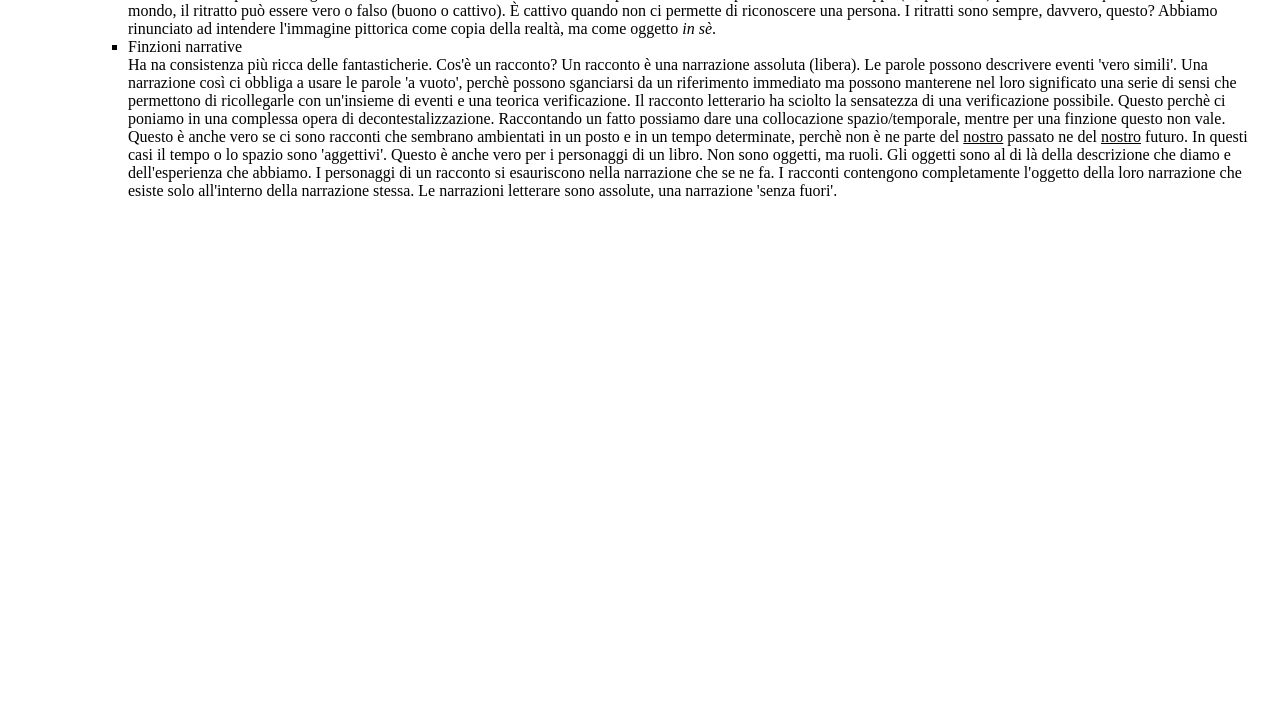
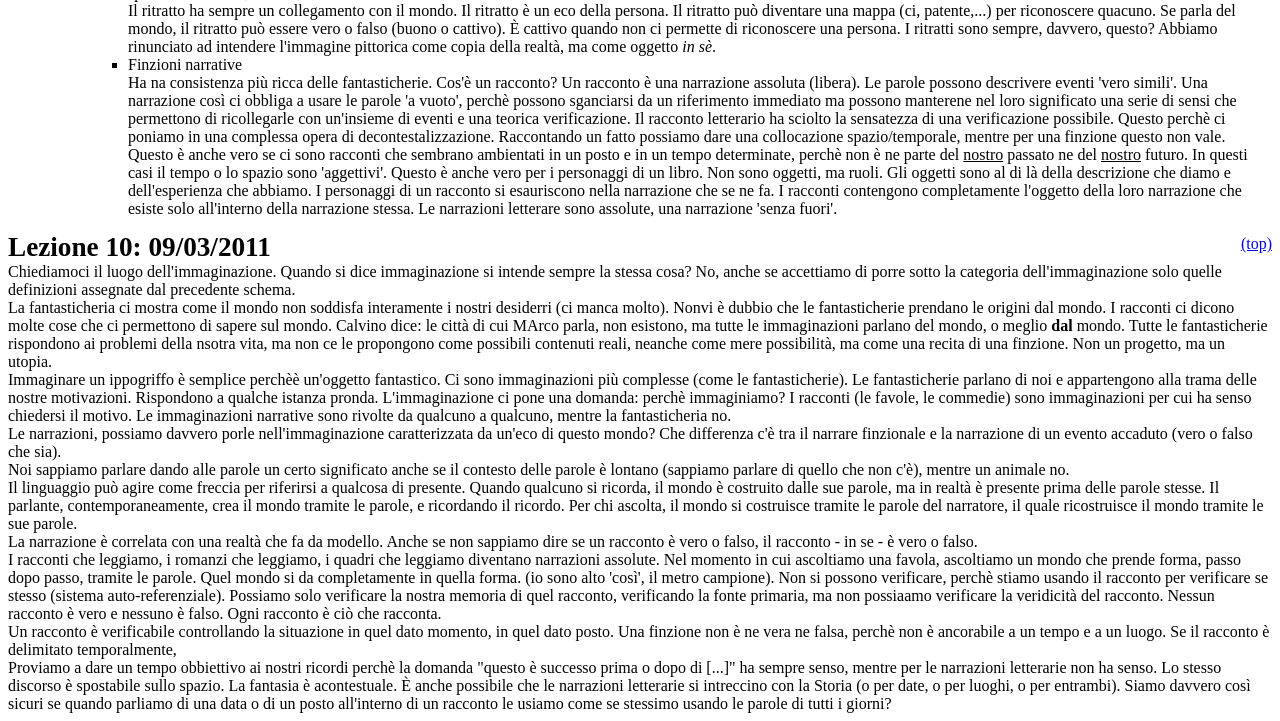
Before and after one commit to Fale/appunti, a PHP site: page /appunti.php in a window 1280 px wide. Shown: the part 3163-3884 px from the top of the page. Before the commit the page ends 3362 px from the top, so only its background shows below. Run offline with PHP 8.4, Linux system fonts and the light colour scheme; data that the repository does not hold is empty.

Commit message:
Add Teoretica lecture 10 (only first half)

```diff
--- a/Filosofia_Teoretica/appunti.php
+++ b/Filosofia_Teoretica/appunti.php
@@ -150,4 +150,16 @@ toc::show_toc("Filosofia_Teoretica/appunti.php");
 </ul>
 </ul>
 </ul>
+
+<?php t("10","09/03/2011"); ?>
+<p>Chiediamoci il luogo dell'immaginazione. Quando si dice immaginazione si intende sempre la stessa cosa? No, anche se accettiamo di porre sotto la categoria dell'immaginazione solo quelle definizioni assegnate dal precedente schema.</p>
+<p>La fantasticheria ci mostra come il mondo non soddisfa interamente i nostri desiderri (ci manca molto). Nonvi è dubbio che le fantasticherie prendano le origini dal mondo. I racconti ci dicono molte cose che ci permettono di sapere sul mondo. Calvino dice: le città di cui MArco parla, non esistono, ma tutte le immaginazioni parlano del mondo, o meglio <b>dal</b> mondo. Tutte le fantasticherie rispondono ai problemi della nsotra vita, ma non ce le propongono come possibili contenuti reali, neanche come mere possibilità, ma come una recita di una finzione. Non un progetto, ma un utopia.</p>
+<p>Immaginare un ippogriffo è semplice perchèè un'oggetto fantastico. Ci sono immaginazioni più complesse (come le fantasticherie). Le fantasticherie parlano di noi e appartengono alla trama delle nostre motivazioni. Rispondono a qualche istanza pronda. L'immaginazione ci pone una domanda: perchè immaginiamo? I racconti (le favole, le commedie) sono immaginazioni per cui ha senso chiedersi il motivo. Le immaginazioni narrative sono rivolte da qualcuno a qualcuno, mentre la fantasticheria no.</p>
+<p>Le narrazioni, possiamo davvero porle nell'immaginazione caratterizzata da un'eco di questo mondo? Che differenza c'è tra il narrare finzionale e la narrazione di un evento accaduto (vero o falso che sia).</p>
+<p>Noi sappiamo parlare dando alle parole un certo significato anche se il contesto delle parole è lontano (sappiamo parlare di quello che non c'è), mentre un animale no.</p>
+<p>Il linguaggio può agire come freccia per riferirsi a qualcosa di presente. Quando qualcuno si ricorda, il mondo è costruito dalle sue parole, ma in realtà è presente prima delle parole stesse. Il parlante, contemporaneamente, crea il mondo tramite le parole, e ricordando il ricordo. Per chi ascolta, il mondo si costruisce tramite le parole del narratore, il quale ricostruisce il mondo tramite le sue parole.</p>
+<p>La narrazione è correlata con una realtà che fa da modello. Anche se non sappiamo dire se un racconto è vero o falso, il racconto - in se - è vero o falso.</p>
+<p>I racconti che leggiamo, i romanzi che leggiamo, i quadri che leggiamo diventano narrazioni assolute. Nel momento in cui ascoltiamo una favola, ascoltiamo un mondo che prende forma, passo dopo passo, tramite le parole. Quel mondo si da completamente in quella forma. (io sono alto 'così', il metro campione). Non si possono verificare, perchè stiamo usando il racconto per verificare se stesso (sistema auto-referenziale). Possiamo solo verificare la nostra memoria di quel racconto, verificando la fonte primaria, ma non possiaamo verificare la veridicità del racconto. Nessun racconto è vero e nessuno è falso. Ogni racconto è ciò che racconta.</p>
+<p>Un racconto è verificabile controllando la situazione in quel dato momento, in quel dato posto. Una finzione non è ne vera ne falsa, perchè non è ancorabile a un tempo e a un luogo. Se il racconto è delimitato temporalmente, </p>
+<p>Proviamo a dare un tempo obbiettivo ai nostri ricordi perchè la domanda "questo è successo prima o dopo di [...]" ha sempre senso, mentre per le narrazioni letterarie non ha senso. Lo stesso discorso è spostabile sullo spazio. La fantasia è acontestuale. È anche possibile che le narrazioni letterarie si intreccino con la Storia (o per date, o per luoghi, o per entrambi). Siamo davvero così sicuri se quando parliamo di una data o di un posto all'interno di un racconto le usiamo come se stessimo usando le parole di tutti i giorni?</p>
 <?php file::footer(); ?>
```
